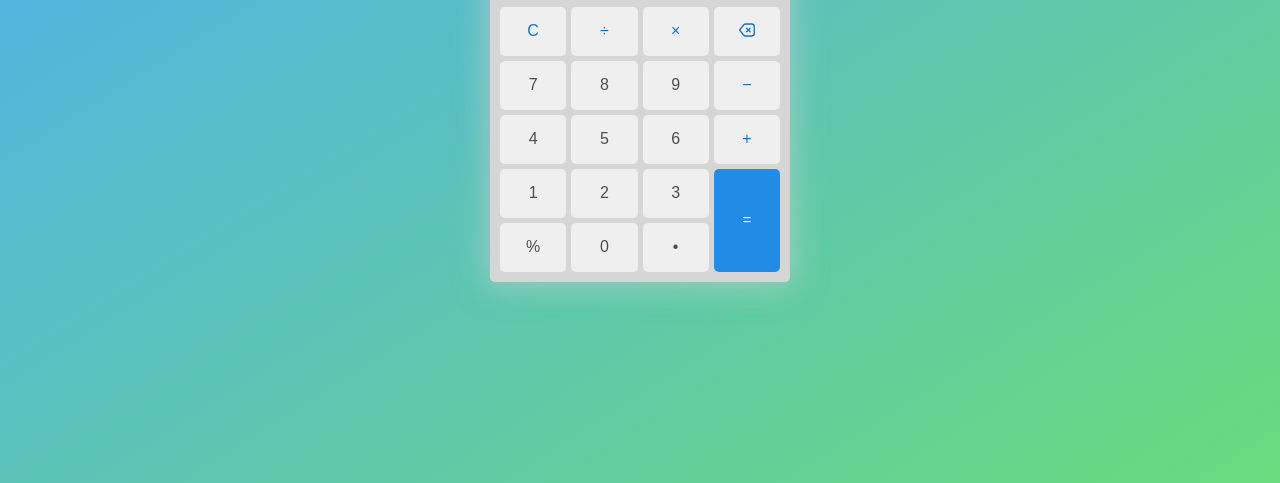
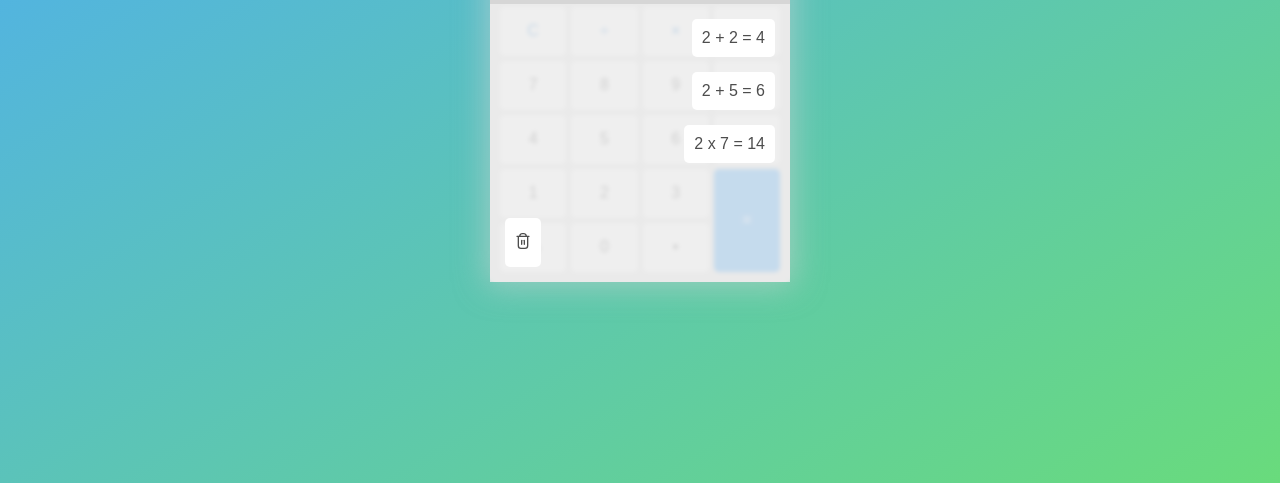
Before and after one commit to Cristhianbh98/calculator, a website built with Vite: page index.html in a window 1280 px wide. Both pictures are taken after a click on the button 760 px from the left and 231 px from the top of the page. Shown: the part 317-800 px from the top of the page. Built offline with nearby package versions, Linux system fonts and the light colour scheme.

Commit message:
feat: toogle history

```diff
--- a/index.html
+++ b/index.html
@@ -13,7 +13,7 @@
           <svg class="btn__icon theme-dark" xmlns="http://www.w3.org/2000/svg" id="Layer_1" data-name="Layer 1" viewBox="0 0 24 24" width="512" height="512"><path d="M15,24a12.021,12.021,0,0,1-8.914-3.966,11.9,11.9,0,0,1-3.02-9.309A12.122,12.122,0,0,1,13.085.152a13.061,13.061,0,0,1,5.031.205,2.5,2.5,0,0,1,1.108,4.226c-4.56,4.166-4.164,10.644.807,14.41a2.5,2.5,0,0,1-.7,4.32A13.894,13.894,0,0,1,15,24Zm.076-22a10.793,10.793,0,0,0-1.677.127,10.093,10.093,0,0,0-8.344,8.8A9.927,9.927,0,0,0,7.572,18.7,10.476,10.476,0,0,0,18.664,21.43a.5.5,0,0,0,.139-.857c-5.929-4.478-6.4-12.486-.948-17.449a.459.459,0,0,0,.128-.466.49.49,0,0,0-.356-.361A10.657,10.657,0,0,0,15.076,2Z"/></svg>
           <svg class="btn__icon theme-light" xmlns="http://www.w3.org/2000/svg" id="Layer_1" data-name="Layer 1" viewBox="0 0 24 24" width="512" height="512"><path d="M23,11H18.92a6.924,6.924,0,0,0-.429-1.607l3.527-2.044a1,1,0,1,0-1-1.731l-3.53,2.047a7.062,7.062,0,0,0-1.149-1.15l2.046-3.531a1,1,0,0,0-1.731-1L14.607,5.509A6.9,6.9,0,0,0,13,5.08V1a1,1,0,0,0-2,0V5.08a6.9,6.9,0,0,0-1.607.429L7.349,1.982a1,1,0,0,0-1.731,1L7.664,6.515a7.062,7.062,0,0,0-1.149,1.15L2.985,5.618a1,1,0,1,0-1,1.731L5.509,9.393A6.924,6.924,0,0,0,5.08,11H1a1,1,0,0,0,0,2H5.08a6.924,6.924,0,0,0,.429,1.607L1.982,16.651a1,1,0,1,0,1,1.731l3.53-2.047a7.062,7.062,0,0,0,1.149,1.15L5.618,21.016a1,1,0,0,0,1.731,1l2.044-3.527A6.947,6.947,0,0,0,11,18.92V23a1,1,0,0,0,2,0V18.92a6.947,6.947,0,0,0,1.607-.429l2.044,3.527a1,1,0,0,0,1.731-1l-2.046-3.531a7.062,7.062,0,0,0,1.149-1.15l3.53,2.047a1,1,0,1,0,1-1.731l-3.527-2.044A6.924,6.924,0,0,0,18.92,13H23A1,1,0,0,0,23,11ZM12,17c-6.608-.21-6.606-9.791,0-10C18.608,7.21,18.606,16.791,12,17Z"/></svg>
         </button>
-        <button class="btn btn-blue option">
+        <button id="toogle-history" class="btn btn-blue option">
           <svg class="btn__icon" xmlns="http://www.w3.org/2000/svg" id="Outline" viewBox="0 0 24 24" width="512" height="512"><path d="M12,0A11.972,11.972,0,0,0,4,3.073V1A1,1,0,0,0,2,1V4A3,3,0,0,0,5,7H8A1,1,0,0,0,8,5H5a.854.854,0,0,1-.1-.021A9.987,9.987,0,1,1,2,12a1,1,0,0,0-2,0A12,12,0,1,0,12,0Z"/><path d="M12,6a1,1,0,0,0-1,1v5a1,1,0,0,0,.293.707l3,3a1,1,0,0,0,1.414-1.414L13,11.586V7A1,1,0,0,0,12,6Z"/></svg>
         </button>
       </div>
@@ -42,7 +42,7 @@
         <button class="btn btn-blue calculator__equal">&#61;</button>
       </div>
 
-      <div class="calculator__history">
+      <div id="history-container" class="calculator__history">
         <div class="calculator__history__content">
           <div class="calculator__history__item">2 + 2 = 4</div>
           <div class="calculator__history__item">2 + 5 = 6</div>
--- a/src/main.ts
+++ b/src/main.ts
@@ -2,9 +2,9 @@ import './main.scss'
 
 // Global var
 const html = document.querySelector('html')
+const historyContainer = document.getElementById('history-container')
 
 // Change the theme
-
 const toggleThemeButton = document.getElementById('toggle-theme')
 
 toggleThemeButton?.addEventListener('click', () => {
@@ -22,3 +22,10 @@ function toggleTheme(currentTheme: string) {
     toggleThemeButton?.setAttribute('data-theme', 'light')
   }
 }
+
+// toggle history
+const toggleHistoryButton = document.getElementById('toogle-history')
+
+toggleHistoryButton?.addEventListener('click', () => {
+  historyContainer?.classList.toggle('active')
+})
--- a/src/styles/_components.scss
+++ b/src/styles/_components.scss
@@ -50,16 +50,20 @@
     left: 0;
     right: 0;
     bottom: 0;
-    height: 0%;
+    transform: scale(0);
+    opacity: 0;
     visibility: hidden;
 
     background: rgba($color: #efefef, $alpha: 0.8);
     backdrop-filter: blur(2px);
 
     overflow: hidden;
+    transition: transform .4s, opacity .2s;
 
     &.active {
-      height: 55%;
+      transform: scale(1);
+      opacity: 1;
+      height: 70%;
       visibility: visible;
     }
 
```
